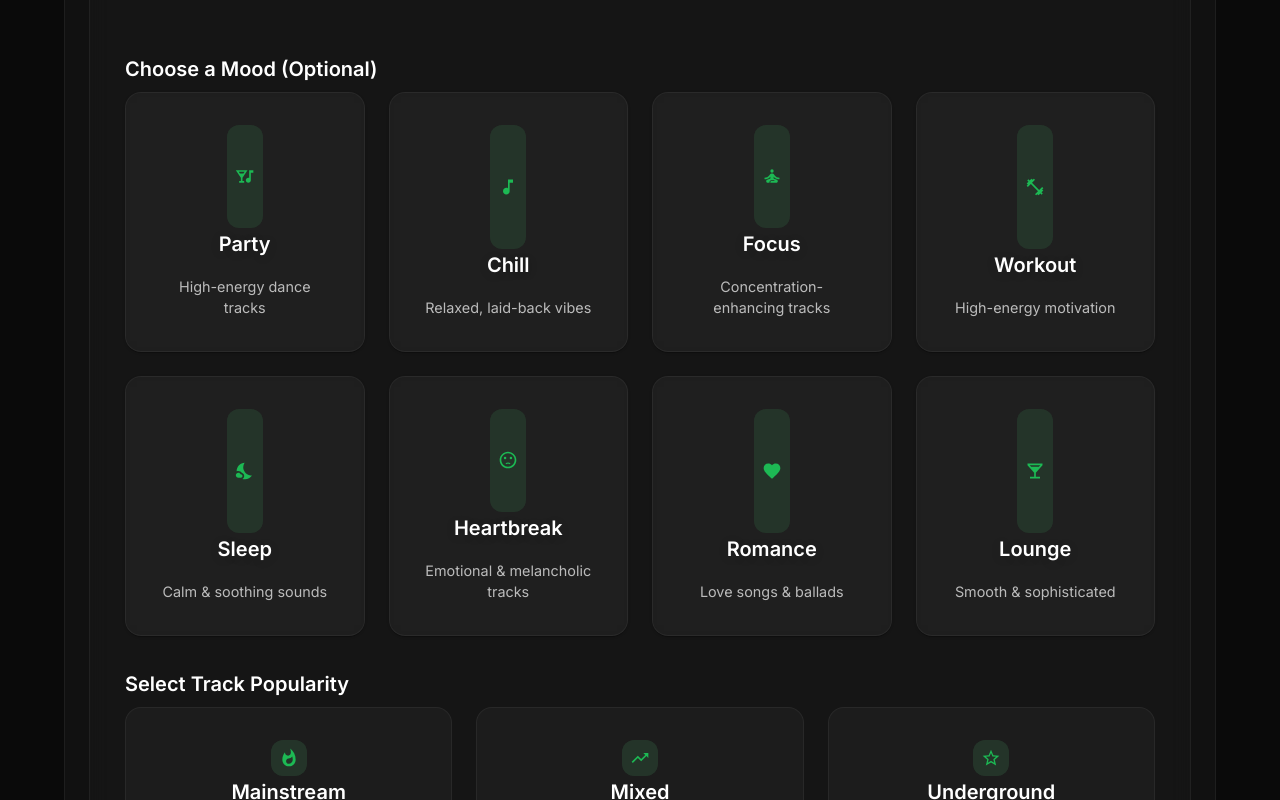
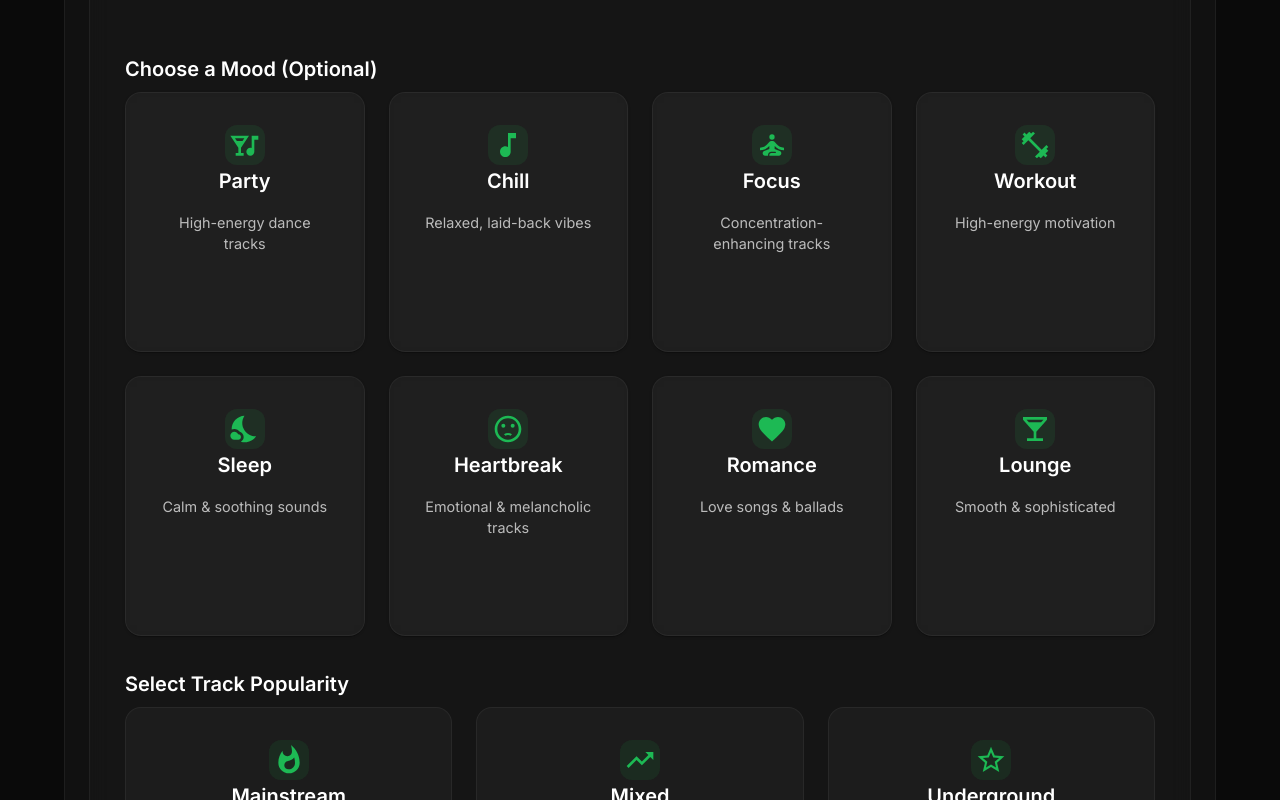
Before and after one commit to rahuldidvaniya/VibeSync, a React (Vite) app in the folder frontend/: page / in a window 1280 px wide. Shown: the part 1780-2580 px from the top of the page. Built offline with nearby package versions, Linux system fonts and the light colour scheme; no server answers.

Commit message:
fix the mood card layout for mobile screens

```diff
--- a/frontend/src/components/SongAttributesSection.tsx
+++ b/frontend/src/components/SongAttributesSection.tsx
@@ -184,8 +184,9 @@ const MoodGrid = styled(Box)({
     gap: '20px',
   },
   '@media (max-width: 599px)': {
-    gridTemplateColumns: 'repeat(2, 1fr)',
-    gap: '12px',
+    display: 'flex',
+    flexDirection: 'column',
+    gap: '8px',
   }
 });
 
@@ -220,21 +221,14 @@ const MoodCard = styled(Paper)<MoodCardProps>(({ isSelected }) => ({
     }
   },
 
-  // Mobile styles
+  // Mobile styles - Changed to horizontal layout
   '@media (max-width: 599px)': {
-    padding: '16px',
+    padding: '12px',
     display: 'flex',
-    alignItems: 'flex-start',
+    flexDirection: 'row',
+    alignItems: 'center',
     gap: '12px',
-    minHeight: '80px',
-
-    '& .MuiBox-root': {
-      flex: 1,
-      minWidth: 0,
-      display: 'flex',
-      flexDirection: 'column',
-      gap: '4px'
-    }
+    minHeight: 'unset',
   }
 }));
 
@@ -251,27 +245,24 @@ const IconWrapper = styled(Box)(({ }) => ({
     justifyContent: 'center',
     marginBottom: '24px',
     transition: 'all 0.3s ease',
-    backdropFilter: 'blur(8px)',
 
     '& .MuiSvgIcon-root': {
       fontSize: '32px',
       color: '#1DB954',
-      transition: 'all 0.3s ease',
     },
 
     'div:hover &': {
       transform: 'scale(1.1)',
-      backgroundColor: 'rgba(29, 185, 84, 0.15)',
     }
   },
 
-  // Mobile styles
+  // Mobile styles - Smaller icon for horizontal layout
   '@media (max-width: 599px)': {
     backgroundColor: 'rgba(29, 185, 84, 0.1)',
     borderRadius: '12px',
-    padding: '8px',
-    width: '36px',
-    height: '36px',
+    padding: '10px',
+    width: '40px',
+    height: '40px',
     display: 'flex',
     alignItems: 'center',
     justifyContent: 'center',
@@ -527,26 +518,28 @@ const SongAttributesSection: React.FC<SongAttributesSectionProps> = ({ onAttribu
             <IconWrapper>
               {mood.icon}
             </IconWrapper>
-            <Box>
+            <Box sx={{
+              flex: 1,
+              minWidth: 0, // Important for text truncation
+              '@media (max-width: 599px)': {
+                display: 'flex',
+                flexDirection: 'column',
+                gap: '2px'
+              }
+            }}>
               <Typography
                 variant="h6"
                 sx={{
                   fontWeight: 600,
                   color: '#fff',
-                  textShadow: '0 2px 10px rgba(0,0,0,0.2)',
                   '@media (min-width: 600px)': {
                     fontSize: '1.25rem',
                     mb: 2,
                     textAlign: 'center'
                   },
                   '@media (max-width: 599px)': {
-                    fontSize: '0.875rem',
-                    lineHeight: 1.2,
-                    overflow: 'hidden',
-                    textOverflow: 'ellipsis',
-                    display: '-webkit-box',
-                    WebkitLineClamp: 2,
-                    WebkitBoxOrient: 'vertical'
+                    fontSize: '0.9rem',
+                    lineHeight: 1.2
                   }
                 }}
               >
@@ -558,17 +551,11 @@ const SongAttributesSection: React.FC<SongAttributesSectionProps> = ({ onAttribu
                   color: 'rgba(255, 255, 255, 0.7)',
                   '@media (min-width: 600px)': {
                     fontSize: '0.9rem',
-                    lineHeight: 1.5,
                     textAlign: 'center'
                   },
                   '@media (max-width: 599px)': {
                     fontSize: '0.75rem',
-                    lineHeight: 1.3,
-                    overflow: 'hidden',
-                    textOverflow: 'ellipsis',
-                    display: '-webkit-box',
-                    WebkitLineClamp: 2,
-                    WebkitBoxOrient: 'vertical'
+                    lineHeight: 1.3
                   }
                 }}
               >
```
